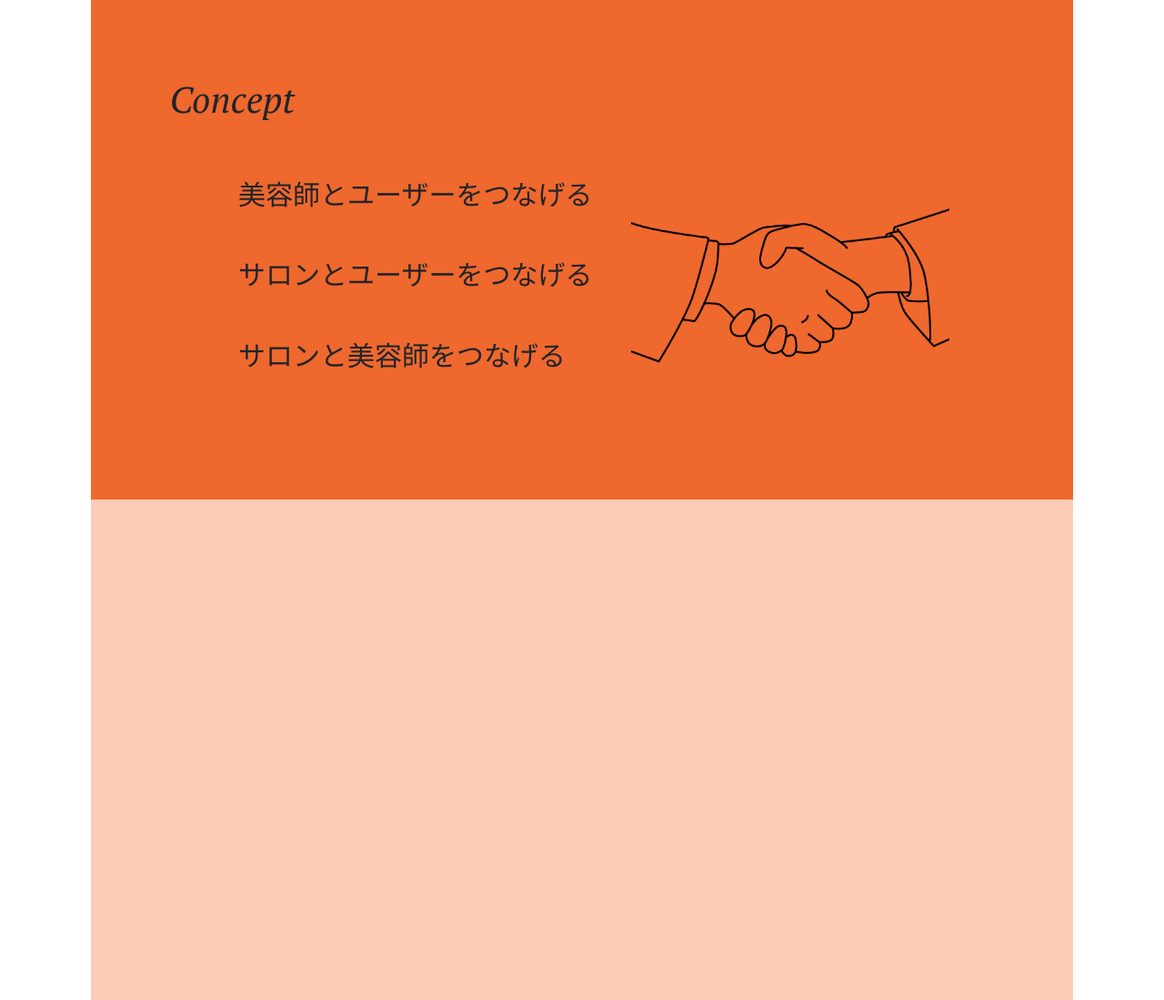
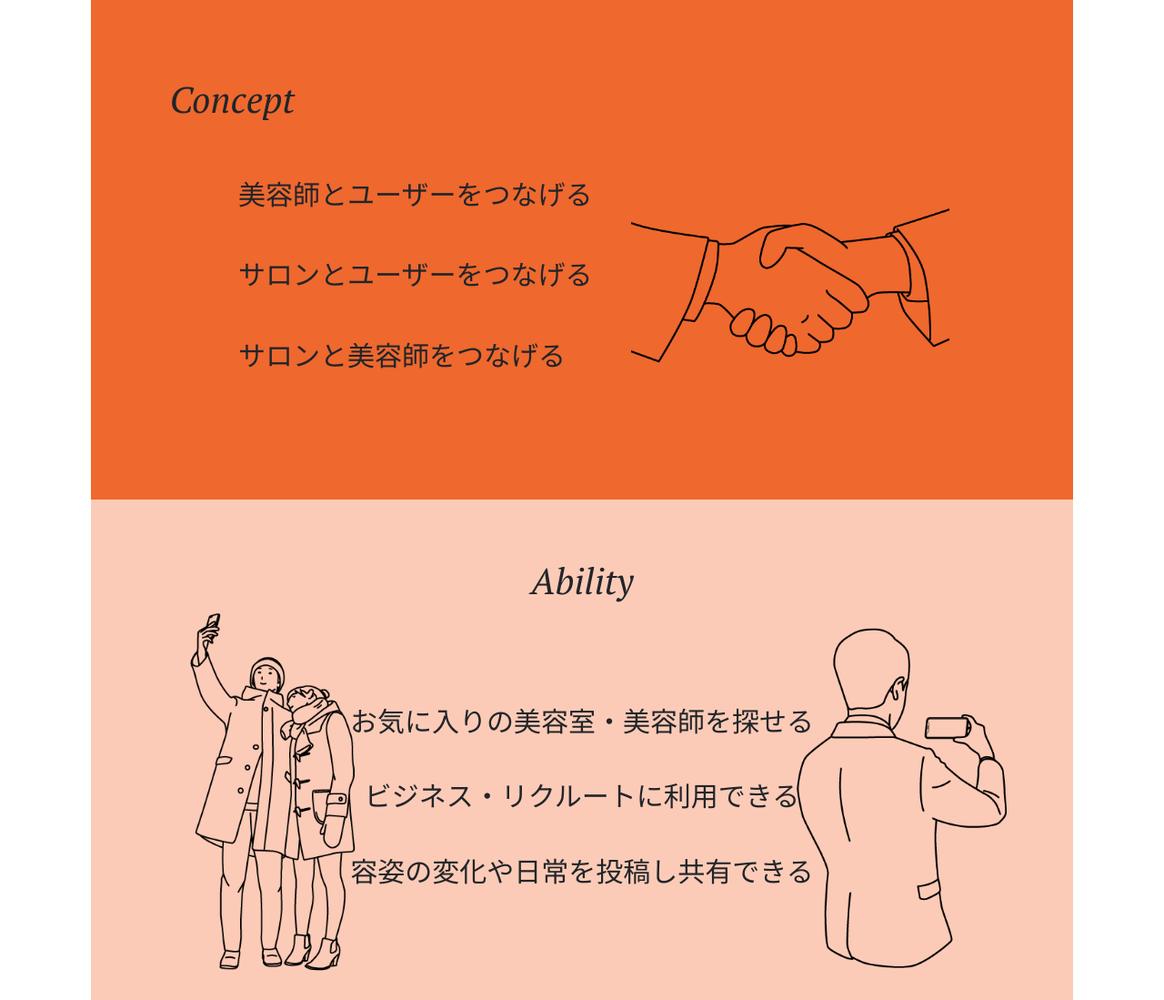
Before and after one commit to Basstubass/Megami, a Django app: page / in a window 1280 px wide. Shown: the part 551-1650 px from the top of the page at 91% size. Run offline with Django 3.2, Linux system fonts and the light colour scheme; some web fonts are replaced.

Commit message:
Home.html完了

```diff
--- a/Megami_project/Megami_app/static/CSS/index.css
+++ b/Megami_project/Megami_app/static/CSS/index.css
@@ -109,8 +109,20 @@
         font-size: 25px;
         width: 400px;
        }
+
+       .connect-message{
+        transform: translateX(-100px);
+        transition: 2s;
+        opacity : 0;
+       }
        #connect-message{
-           margin: 0;
+        margin: 0;
+       }
+
+       .using-message{
+        transform: translateY(-100px);
+        transition: 2s;
+        opacity : 0;
        }
 
        #using-message{
@@ -271,15 +283,31 @@ a {
     position: relative;
     opacity : 0;
     transform: translateY(-100px);
-
     transition: opacity 3s;
 }
-
-
+.salon-con{
+    opacity : 0;
+    transition: opacity 3s;
+}
+.user-con{
+    opacity : 0;
+    transition: opacity 4s;
+}
+.stylist-con{
+    opacity : 0;
+    transition: opacity 5s;
+}
 .concept-message{
     font-family: 'PT Serif', serif;
     padding-top: 8%;
     padding-left: 8%;
+    transform: translateX(-100px);
+    transition: 2s;
+    opacity : 0;
+}
+.show{
+    opacity: 1;
+    transform: none;
 }
 
 .concept-container{
@@ -295,6 +323,11 @@ a {
     width: 350px;
     left: 55%;
 }
+.concept-img{
+    transform: translateY(100px);
+    transition: 2s;
+    opacity : 0;
+}
 
 
 .Ability{
@@ -303,11 +336,14 @@ a {
     background-color: #FCCBB7;
     position: relative;
     opacity : 0;
-    transform: translateY(-100px);
-
+    transform: translateY(100px);
     transition: opacity 2s;
 }
 
+.show{
+    opacity: 1;
+    transform: none;
+}
 .concept.view{
     opacity: 1;
     transform: translate(0, 0);
@@ -317,5 +353,34 @@ a {
     opacity: 1;
     transform: none;
 }
+.Ability-message{
+    font-family: 'PT Serif', serif;
+    padding-top: 6%;
+}
+
+.Ability{
+    position: relative;
+}
+
+.Ability-img1{
+    position: absolute;
+    width: 400px;
+    left: 0;
+}
+.Ability-img2{
+    position: absolute;
+    width: 380px;
+    top: 25%;
+    left: 65%;
 
 }
+.Ability-container{
+    margin-top: 8%;
+    font-size: 30px;
+}
+.Ability-container p{
+    padding-top: 2%;
+}
+
+
+}
--- a/Megami_project/Megami_app/static/JS/index.js
+++ b/Megami_project/Megami_app/static/JS/index.js
@@ -1,13 +1,29 @@
 const conceptElement = document.querySelector(".concept");
+const salon_com = document.querySelector(".salon-con");
+const user_com = document.querySelector(".user-con");
+const stylist_con = document.querySelector(".stylist-con");
+const conceptmessage = document.querySelector(".concept-message");
+const conect_img = document.querySelector(".concept-img");
 const AbilityElement = document.querySelector(".Ability");
+const connect_message = document.querySelector(".connect-message");
+const using_message = document.querySelector(".using-message");
+
+
 
 window.addEventListener("load", function() {
     // 実行したい処理
     conceptElement.classList.add("view")
+    conceptmessage.classList.add("show")
+    salon_com.classList.add("show")
+    user_com.classList.add("show")
+    stylist_con.classList.add("show")
+    conect_img.classList.add("show")
+    connect_message.classList.add("show")
+    using_message.classList.add("show")
  });
 
  document.addEventListener("scroll", function(){
-    const getElementDistance = AbilityElement.getBoundingClientRect().top + AbilityElement.clientHeight * .6;
+    const getElementDistance = AbilityElement.getBoundingClientRect().top + AbilityElement.clientHeight * .5;
     if (window.innerHeight > getElementDistance) {
         AbilityElement.classList.add("view")
     }
--- a/Megami_project/Megami_app/templates/index.html
+++ b/Megami_project/Megami_app/templates/index.html
@@ -14,8 +14,8 @@
             </div>
             <div class="audience-area">
                 <div class="signin-message">
-                    <h2 id="connect-message">Let's connect ! !</h2>
-                    <h2 id="using-message">using Megami</h2>
+                    <h2 id="connect-message" class="connect-message">Let's connect ! !</h2>
+                    <h2 id="using-message" class="using-message">using Megami</h2>
                 </div>
                 <div class="btn">
                     <button class="login-btn"> <span>Get started</span> </button>
@@ -52,9 +52,20 @@
             </div>
         </div>
     </concept>
+    <center>
     <Ability>
         <div class="Ability">
-
+            <h1 class="Ability-message">Ability</h1>
+            <div class="Ability-img">
+                <img src="{% static 'IMG/index_img/1517047896-1.png' %}"class="Ability-img1" id="Ability-img1" alt="conect" >
+                <img src="{% static 'IMG/index_img/1544163784.png' %}" class="Ability-img2" id="Ability-img2" alt="conect" >
+            </div>
+            <div class="Ability-container">
+                <p class="stylist-user">お気に入りの美容室・美容師を探せる</p>
+                <p class="salon-user">ビジネス・リクルートに利用できる</p>
+                <p class="stylist-salon">容姿の変化や日常を投稿し共有できる</p>
+            </div>
         </div>
     </Ability>
+    </center>
 {% endblock %}
```
